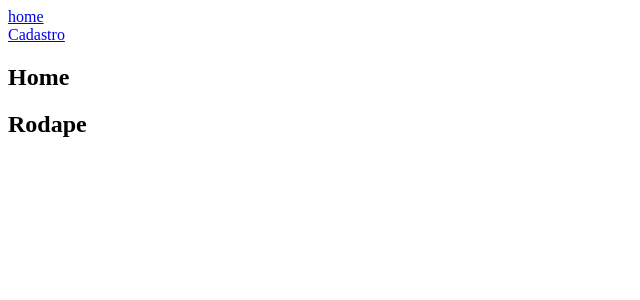
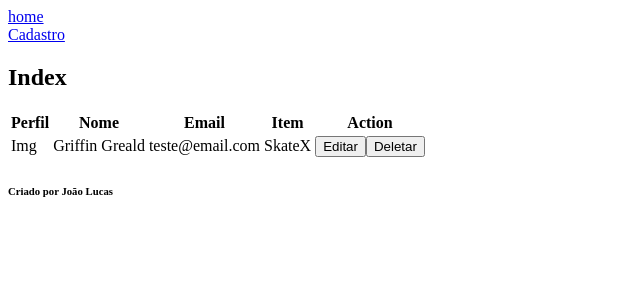
Before and after one commit to joaokax/projeto-teste-simbiose, a React (Create React App) app in the folder frontend/: page / in a window 1280 px wide. Shown: the top 300 px of the page, without its empty margins (0-640 px from the left). Built offline with nearby package versions, Linux system fonts and the light colour scheme; no server answers; the HTML template or start-up script is replaced by a standard one.

Commit message:
Axios e Router

```diff
--- a/frontend/package.json
+++ b/frontend/package.json
@@ -6,6 +6,7 @@
     "@testing-library/jest-dom": "^5.16.4",
     "@testing-library/react": "^13.2.0",
     "@testing-library/user-event": "^13.5.0",
+    "axios": "^0.27.2",
     "react": "^18.1.0",
     "react-dom": "^18.1.0",
     "react-router-dom": "^6.3.0",
--- a/frontend/src/App.js
+++ b/frontend/src/App.js
@@ -1,17 +1,17 @@
 import React from "react";
 import { BrowserRouter, Routes, Route } from "react-router-dom";
 
-import Home from "./views/Home";
+import Index from "./views/index";
 import Cadastro from "./views/Cadastro";
-import Menu from "./components/Menu";
-import Rodape from "./components/Rodape";
+import Menu from "./components/menu/Menu";
+import Rodape from "./components/rodape/Rodape";
 
 function App() {
   return (
     <BrowserRouter>
       <Menu />
       <Routes>
-        <Route path="/" element={<Home/>} />
+        <Route path="/" element={<Index/>} />
         <Route path="/Cadastro" element={<Cadastro/>} />
       </Routes>
       <Rodape />
--- /dev/null
+++ b/frontend/src/assets/style.css
@@ -0,0 +1,5 @@
+* {
+    margin: 0;
+    padding: 0;
+
+}
--- a/frontend/src/components/Rodape.jsx
+++ b/frontend/src/components/rodape/Rodape.jsx
@@ -3,7 +3,7 @@ import React from "react";
 export default function Rodape() {
     return (
         <>
-            <h2>Rodape</h2>
+            <h6>Criado por João Lucas</h6>
         </>
     );
 }
--- /dev/null
+++ b/frontend/src/services/ItemService.js
@@ -0,0 +1,27 @@
+import axios from "axios";
+
+const ITEM_API_URL = 'https://randomuser.me/api/';
+
+class ItemService {
+    getAllItems() {
+        return axios.get(ITEM_API_URL)
+    }
+
+    createItem(item) {
+        return axios.post(ITEM_API_URL, item)
+    }
+
+    getItemById(itemId) {
+        return axios.get(ITEM_API_URL + '/' + itemId)
+    }
+
+    updateItem(itemId, item) {
+        return axios.put(ITEM_API_URL + '/' + itemId, item)
+    }
+
+    deleteItem(itemId) {
+        return axios.delete(ITEM_API_URL + '/' + itemId)
+    }
+}
+
+export default new ItemService();
--- a/frontend/src/views/Cadastro.jsx
+++ b/frontend/src/views/Cadastro.jsx
@@ -4,6 +4,28 @@ export default function Cadastro() {
     return (
         <>
             <h2>Cadastro</h2>
+            <div class="form-container">
+                <form>
+
+                    <label for="perfil">Perfil</label>
+                    <input type="text" id="nome" name="Nome" placeholder="nome" />
+                    <br />
+
+                    <label for="nome">Nome</label>
+                    <input type="text" id="nome" name="nome" placeholder="nome" />
+                    <br />
+
+                    <label for="email">Email</label>
+                    <input type="text" id="email" name="email" placeholder="email" />
+                    <br />
+
+                    <label for="item">Item</label>
+                    <input type="text" id="item" name="item" placeholder="item" />
+                    <br />
+
+                    <button type="submit" value="Salvar">Salvar</button>
+                </form>
+            </div>
         </>
     );
 }
--- a/frontend/src/views/Home.jsx
+++ /dev/null
@@ -1,9 +0,0 @@
-import React from "react";
-
-export default function Home() {
-    return (
-        <>
-            <h2>Home</h2>
-        </>
-    );
-}
--- /dev/null
+++ b/frontend/src/views/index.jsx
@@ -0,0 +1,56 @@
+import React, { useState, useEffect } from "react";
+import { Link } from "react-router-dom";
+import ItemService from "../services/ItemService"
+
+export default function Index() {
+    const [itens, setItens] = useState([]);
+
+    const getAllItens = () => {
+        ItemService.getAllItems().then((response) => {
+            setItens(response.data)
+            console.log(response.data)
+        }).catch((error) => {
+            console.log(error);
+        })
+    }
+
+    useEffect(() => {
+        getAllItens();
+    }, [])
+
+    const deleteItem = (itemId) => {
+        ItemService.deleteItem(itemId).then((response) => {
+            getAllItens()
+        }).catch((error) => {
+            console.log(error);
+        })
+    }
+
+
+    return (
+        <>
+            <h2>Index</h2>
+            <div class="table-responsivo">
+                <table>
+                <tr>
+                    <th>Perfil</th>
+                    <th>Nome</th>
+                    <th>Email</th>
+                    <th>Item</th>
+                    <th>Action</th>
+                </tr>
+                <tr>
+                    <td>Img</td>
+                    <td>Griffin Greald</td>
+                    <td>teste@email.com</td>
+                    <td>SkateX</td>
+                    <td>
+                        <button type="submit" value="Editar">Editar</button>
+                        <button type="submit" value="Deletar">Deletar</button>
+                    </td>
+                </tr>
+                </table>
+            </div>
+        </>
+    );
+}
```
Also changed, not shown: frontend/src/components/menu/Menu.jsx (renamed from frontend/src/components/Menu.jsx), frontend/src/components/menu/menu.css (added), frontend/src/components/rodape/rodape.css (added), 1 other file (tests, documents, lock files or other folders).
